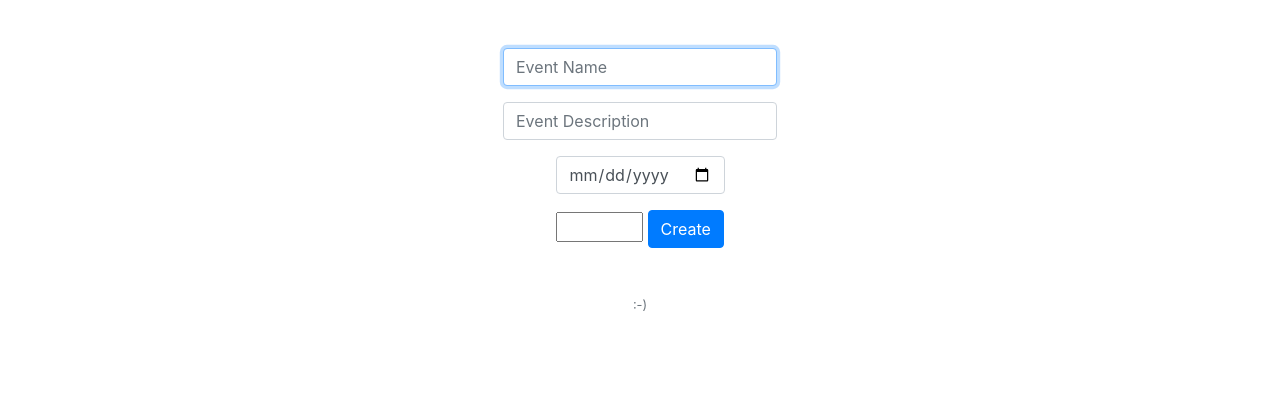
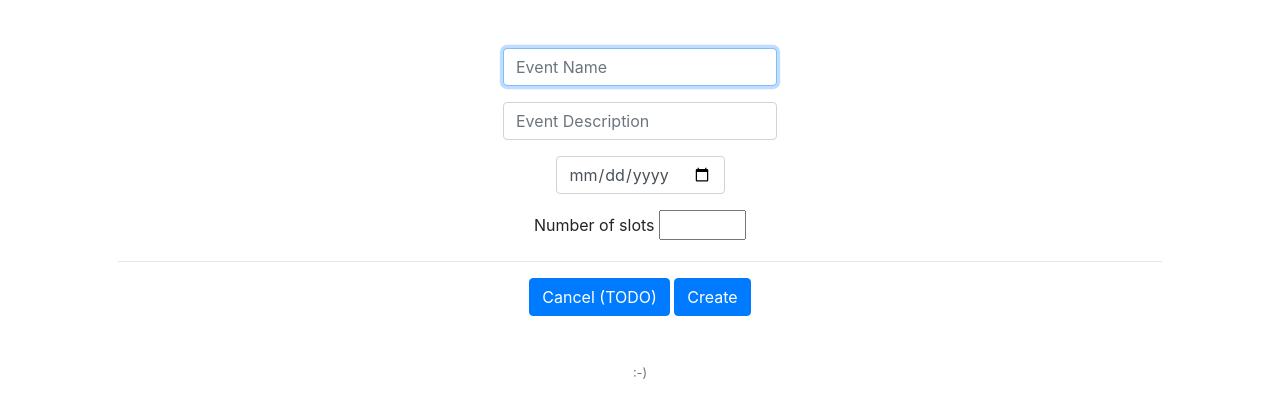
Before and after one commit to c-ehrlich/cs50-scheduler, a Flask app: page /create in a window 1280 px wide. Shown: the part 76-494 px from the top of the page. Run offline with Flask 2, Linux system fonts and the light colour scheme; the visitor is signed in with stand-in values (Sample User, id 1); parts of the project's set-up code (start-up, migrations or seed data) failed here and were passed over; some libraries are stand-ins or nearby versions.

Commit message:
improve language of event creation process

```diff
--- a/templates/create.html
+++ b/templates/create.html
@@ -15,7 +15,10 @@
         <div class="form-group">
             <input autocomplete="off" autofocus class="form-control" name="date" placeholder="" type="date">
         </div>
+        <label for="num_slots">Number of slots</label>
         <input type="number" name="num_slots" min="1" max="50">
+        <hr>
+        <button class="btn btn-primary" type="submit">Cancel (TODO)</button>
         <button class="btn btn-primary" type="submit">Create</button>
     </form>
 {% endblock %}
--- a/templates/created.html
+++ b/templates/created.html
@@ -13,10 +13,10 @@
             <p>{{ meeting.description }}</p>
             <p>{{ meeting.slots_full }} / {{ meeting.slots_total }} slots filled</p>
             <form action="/view/{{ meeting.hash }}" method="get">
-                <input type=submit value="View & Edit">
+                <input type=submit value="View">
             </form>
             <form>
-                <input type=button value="Delete (TODO)">
+                <input type=button value="Delete">
             </form>
         </div>
     {% endfor %}
```
Also changed, not shown: README.md.
